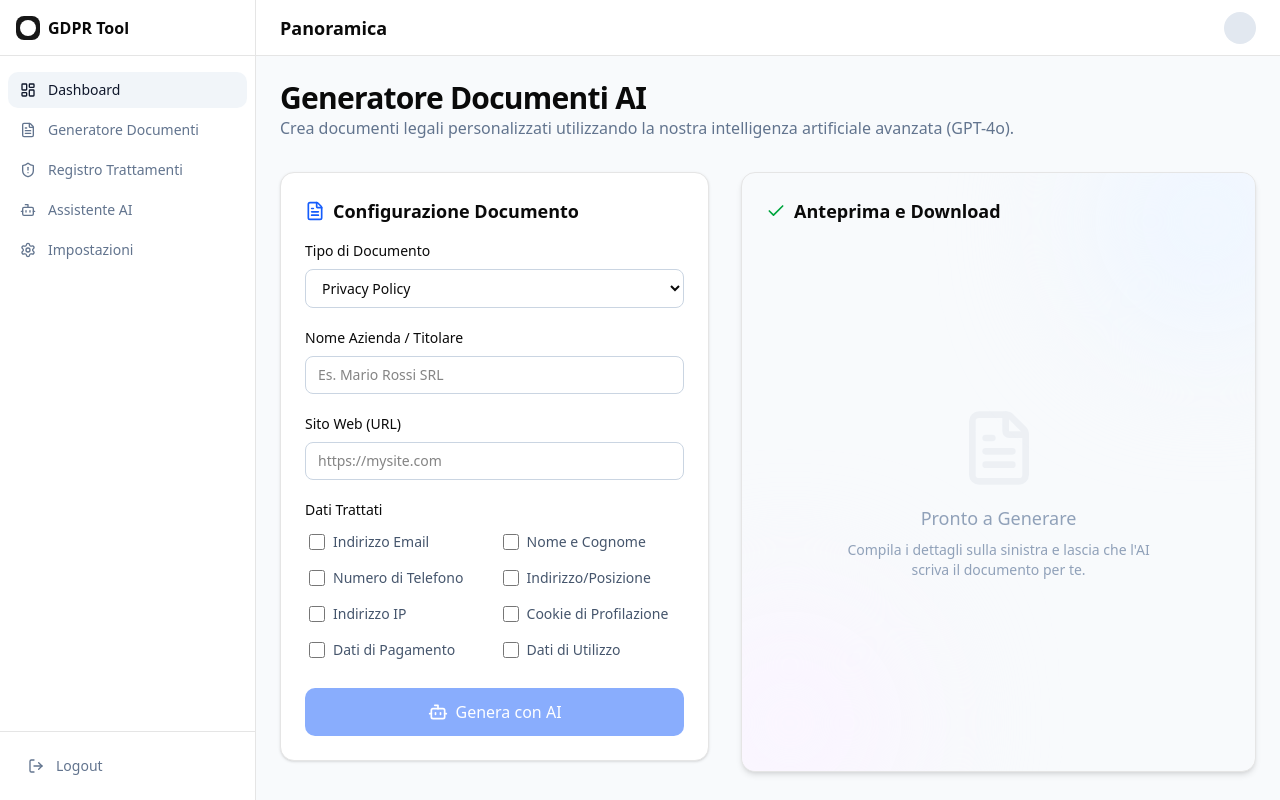
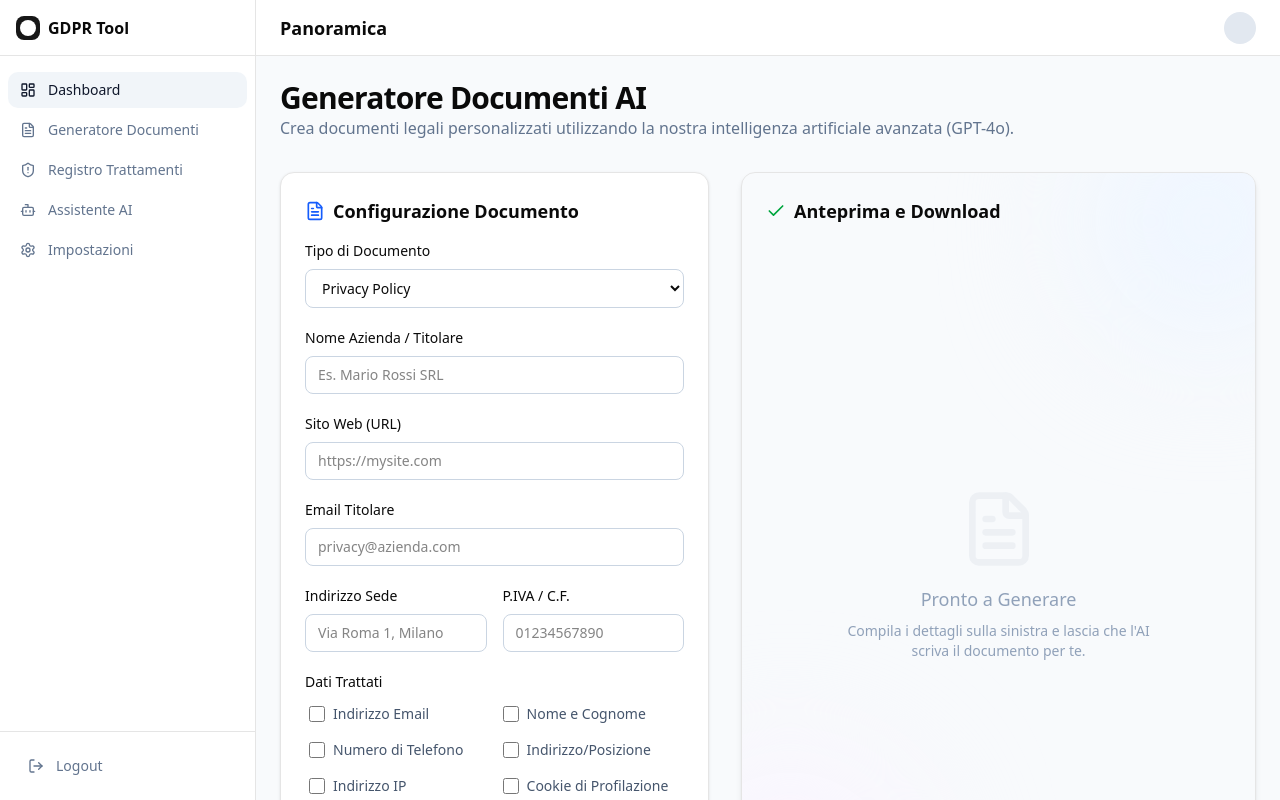
Before and after one commit to cristianolugara/gdpr, a Next.js app: page /dashboard/documents in a window 1280 px wide. Built offline with nearby package versions, Linux system fonts and the light colour scheme.

Commit message:
Feat: Align document generation with reference doc structure and additional fields

```diff
--- a/src/app/api/generate/route.ts
+++ b/src/app/api/generate/route.ts
@@ -6,28 +6,61 @@ export async function POST(req: Request) {
         apiKey: process.env.OPENAI_API_KEY,
     });
     try {
-        const { companyName, websiteUrl, dataTypes, docType } = await req.json();
+        const reqData = await req.json();
+        const { companyName, websiteUrl, dataTypes, docType } = reqData;
 
         if (!companyName) {
             return NextResponse.json({ error: 'Company name is required' }, { status: 400 });
         }
 
         const prompt = `
-      Genera in formato Markdown un documento "${docType || 'Privacy Policy'}" completo e conforme al GDPR per la seguente azienda:
+      Genera in formato Markdown un documento "${docType || 'Privacy Policy'}" completo, professionale e strettamente conforme al GDPR per la seguente azienda.
 
-      Nome Azienda: ${companyName}
-      Sito Web: ${websiteUrl || 'Non specificato'}
-      Dati Trattati: ${dataTypes?.join(', ') || 'Dati standard di navigazione'}
+      DATI TITOLARE:
+      - Nome Azienda: ${companyName}
+      - Sito Web: ${websiteUrl || 'Non specificato'}
+      - Email Contatto: ${reqData.email || 'Non specificata'}
+      - Indirizzo Sede: ${reqData.address || 'Non specificato'}
+      - P.IVA / C.F.: ${reqData.vatId || 'Non specificato'}
 
-      Il documento deve includere:
-      1. Titolare del trattamento
-      2. Tipologie di dati
-      3. Finalità e base giuridica
-      4. Destinatari dei dati
-      5. Trasferimento dati extra UE
-      6. Diritti degli interessati
+      DATI TRATTATI:
+      ${dataTypes?.join(', ') || 'Dati standard di navigazione, Cookie tecnici'}
 
-      Usa un tono professionale e giuridico.
+      STRUTTURA OBBLIGATORIA DEL DOCUMENTO (Usa questi esatti titoli):
+
+      1. Titolare del Trattamento
+         - Indicare chiaramente i dati del titolare sopra riportati.
+
+      2. Tipologie di Dati raccolti
+         - Elencare i dati forniti volontariamente (es. form contatti, newsletter).
+         - Elencare i dati di navigazione e cookie.
+
+      3. Modalità e luogo del trattamento
+         - Modalità: strumenti informatici/telematici, misure di sicurezza.
+         - Luogo: sede del Titolare e server (indicare se UE o extra-UE).
+         - Periodo di conservazione: quanto strettamente necessario.
+
+      4. Finalità del Trattamento dei Dati raccolti
+         - Es. Contattare l'utente, Gestione indirizzi, Statistica, Remarketing, ecc.
+
+      5. Dettagli sul trattamento dei Dati Personali
+         - Seleziona e descrivi i servizi pertinenti in base ai dati indicati (es. Google Analytics, Facebook Pixel, Modulo di contatto).
+         - Per ogni servizio indicare: Dati Personali trattati e Luogo del trattamento.
+
+      6. Diritti dell'Utente
+         - Elenco puntato dei diritti (accesso, rettifica, cancellazione, limitazione, portabilità, opposizione, reclamo).
+         - Modalità di esercizio dei diritti (es. scrivendo all'email del titolare).
+
+      7. Ulteriori informazioni sul trattamento
+         - Difesa in giudizio.
+         - Log di sistema e manutenzione.
+         - Modifiche a questa privacy policy.
+
+      8. Definizioni e riferimenti legali
+         - Definizione di Dati Personali, Utilizzo, Utente, Titolare, ecc.
+         - Riferimenti al Regolamento (UE) 2016/679 (GDPR).
+
+      Usa un linguaggio giuridico preciso ma comprensibile. Formatta con titoli H2 (##) per le sezioni e H3 (###) per i sottopunti.
     `;
 
         const completion = await openai.chat.completions.create({
--- a/src/app/dashboard/documents/page.tsx
+++ b/src/app/dashboard/documents/page.tsx
@@ -11,7 +11,10 @@ export default function DocumentsPage() {
         companyName: '',
         websiteUrl: '',
         docType: 'Privacy Policy',
-        dataTypes: [] as string[]
+        dataTypes: [] as string[],
+        email: '',
+        address: '',
+        vatId: ''
     })
     const [generatedDoc, setGeneratedDoc] = useState('')
 
@@ -125,6 +128,40 @@ export default function DocumentsPage() {
                                     value={formData.websiteUrl}
                                     onChange={(e) => setFormData({ ...formData, websiteUrl: e.target.value })}
                                 />
+                            </div>
+
+                            <div>
+                                <label className="mb-2 block text-sm font-medium">Email Titolare</label>
+                                <input
+                                    type="email"
+                                    className="w-full rounded-md border border-slate-300 px-3 py-2 text-sm focus:border-blue-500 focus:outline-none dark:border-slate-700 dark:bg-slate-800"
+                                    placeholder="privacy@azienda.com"
+                                    value={formData.email}
+                                    onChange={(e) => setFormData({ ...formData, email: e.target.value })}
+                                />
+                            </div>
+
+                            <div className="grid grid-cols-2 gap-4">
+                                <div>
+                                    <label className="mb-2 block text-sm font-medium">Indirizzo Sede</label>
+                                    <input
+                                        type="text"
+                                        className="w-full rounded-md border border-slate-300 px-3 py-2 text-sm focus:border-blue-500 focus:outline-none dark:border-slate-700 dark:bg-slate-800"
+                                        placeholder="Via Roma 1, Milano"
+                                        value={formData.address}
+                                        onChange={(e) => setFormData({ ...formData, address: e.target.value })}
+                                    />
+                                </div>
+                                <div>
+                                    <label className="mb-2 block text-sm font-medium">P.IVA / C.F.</label>
+                                    <input
+                                        type="text"
+                                        className="w-full rounded-md border border-slate-300 px-3 py-2 text-sm focus:border-blue-500 focus:outline-none dark:border-slate-700 dark:bg-slate-800"
+                                        placeholder="01234567890"
+                                        value={formData.vatId}
+                                        onChange={(e) => setFormData({ ...formData, vatId: e.target.value })}
+                                    />
+                                </div>
                             </div>
 
                             <div>
```
